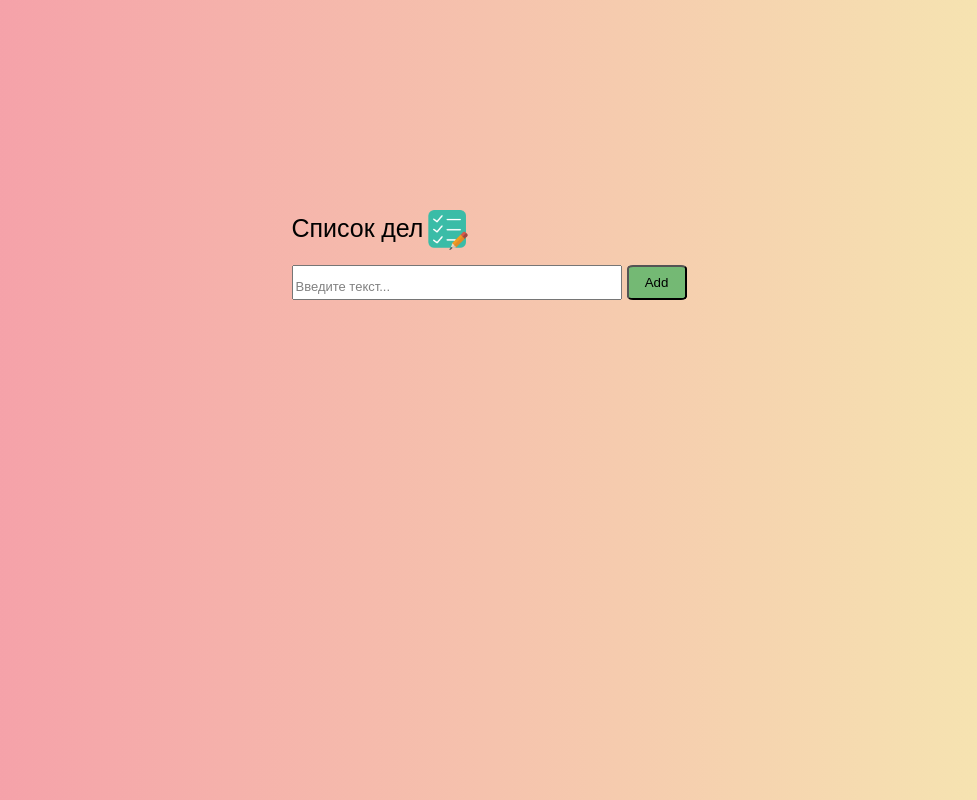
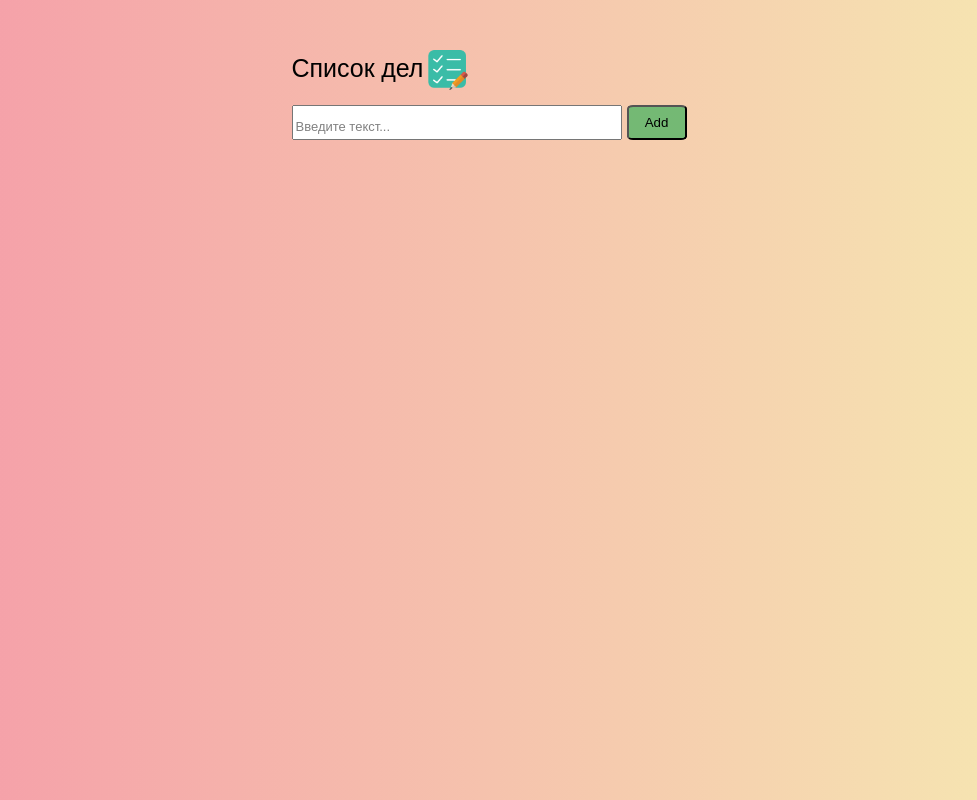
Before and after one commit to Badri1390/To_do_list, a plain HTML site: page index.html in a window 1280 px wide. Shown: the whole page, without its empty margins (151-1128 px from the left). Drawn offline with nearby package versions, Linux system fonts and the light colour scheme.

Commit message:
update 2.9

```diff
--- a/styles1.css
+++ b/styles1.css
@@ -46,7 +46,7 @@ body {
 
 
 .container {
-  margin-top: 200px;
+  margin-top: 40px;
   box-sizing: border-box;
   padding: 10px;
   display: flex;
```
